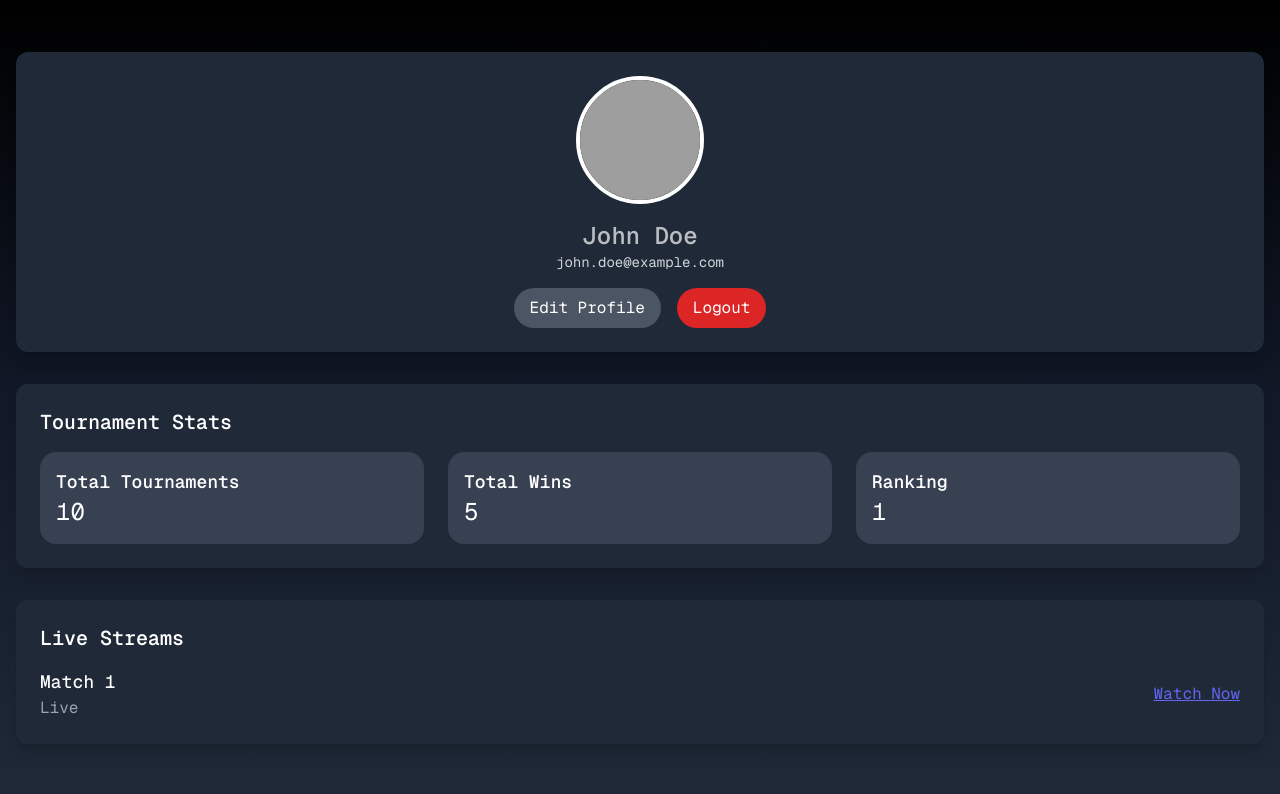
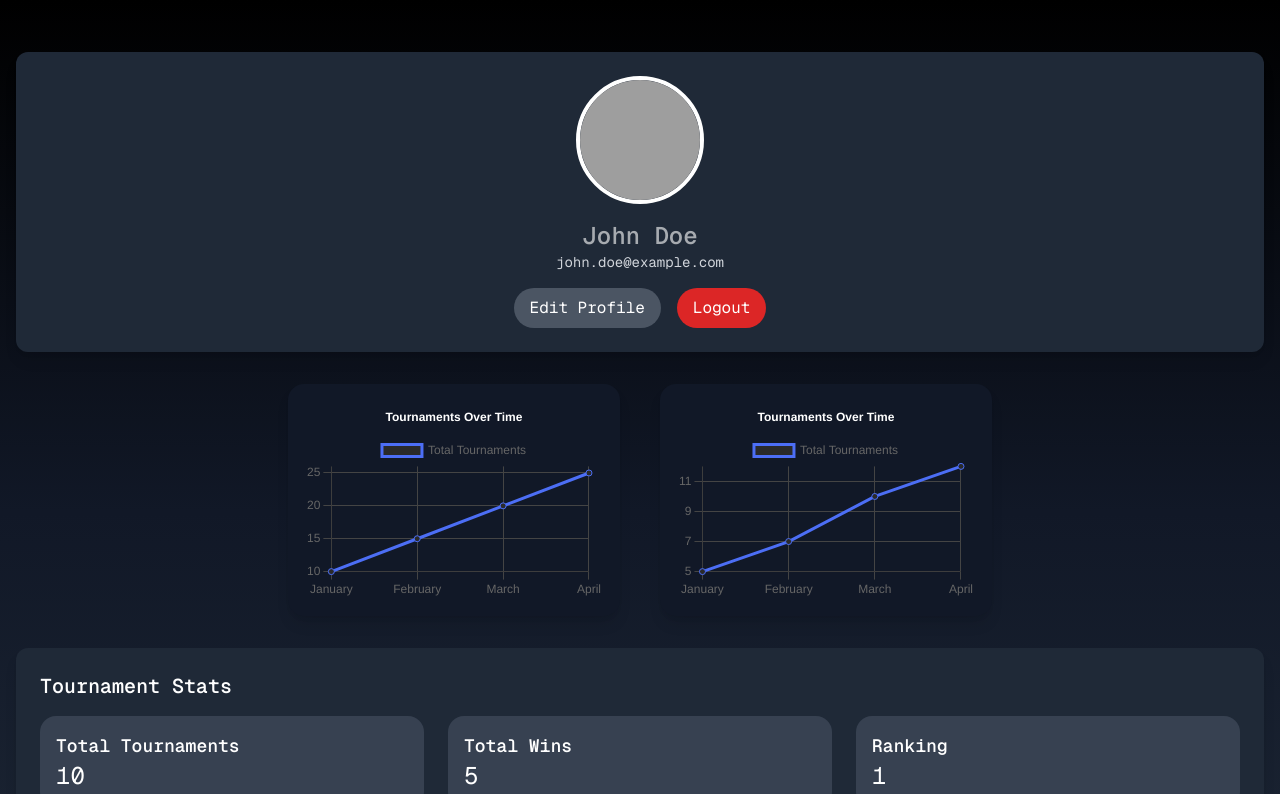
Before and after one commit to Praneeth-2602/Weekend_Knocks, a Next.js app: page /profile/1 in a window 1280 px wide. Shown: the top 794 px of the page. Built offline with nearby package versions, Linux system fonts and the light colour scheme; grey boxes are pictures that could not be loaded.

Commit message:
Added charts

```diff
--- a/app/(user)/profile/[userid]/page.tsx
+++ b/app/(user)/profile/[userid]/page.tsx
@@ -1,10 +1,11 @@
+// pages/user/[userid].tsx
 'use client'
 import { useEffect, useState } from 'react';
 import ProfileCard from '@/components/ProfileCard';
 import TournamentStats from '@/components/TournamentStats';
 import LiveStreamLink from '@/components/LiveStreamLink';
 import { useParams } from 'next/navigation';
-
+import TournamentChart from '@/components/Tournamentchart';
 // Define types for user data
 interface UserData {
   name: string;
@@ -20,7 +21,7 @@ interface UserData {
 
 const Page = () => {
   const [userData, setUserData] = useState<UserData | null>(null);
-  const {userid} = useParams();
+  const { userid } = useParams();
   console.log(userid);
 
   useEffect(() => {
@@ -56,7 +57,7 @@ const Page = () => {
   }
 
   return (
-    <div className="min-h-screen bg-gradient-to-b from-black via-gray-900 to-gray-800 text-white p-4">
+    <div className="min-h-screen bg-gradient-to-b from-black via-gray-900 to-gray-800 text-white p-4 bg-animated-gradient animate-gradient-animation">
       <div className="container mx-auto space-y-8">
         {/* Profile Header */}
         <ProfileCard
@@ -64,6 +65,26 @@ const Page = () => {
           email={userData.email}
           avatarUrl={userData.avatarUrl}
         />
+
+        <div className='flex flex-row gap-10 justify-center'>
+          <div className='hover:scale-110 transition-all' >
+            {/* Participated Tournaments Chart */}
+
+            <TournamentChart
+              labels={['January', 'February', 'March', 'April']} // Pass the labels as props
+              data={[10, 15, 20, 25]} // Pass the data for participated tournaments as props
+            />
+          </div>
+          <div className='hover:scale-110 transition-all' >
+            {/* Won Tournaments Chart */}
+            <TournamentChart
+              labels={['January', 'February', 'March', 'April']} // Pass the labels as props
+              data={[5, 7, 10, 12]} // Pass the data for won tournaments as props
+            />
+
+          </div>
+
+        </div>
 
         {/* Tournament Stats Section */}
         <TournamentStats
--- /dev/null
+++ b/components/Tournamentchart.tsx
@@ -0,0 +1,62 @@
+// components/TournamentChart.tsx
+'use client'
+import { Line } from 'react-chartjs-2';
+import { Chart as ChartJS, CategoryScale, LinearScale, PointElement, LineElement, Title, Tooltip, Legend } from 'chart.js';
+
+// Register chart.js components
+ChartJS.register(CategoryScale, LinearScale, PointElement, LineElement, Title, Tooltip, Legend);
+
+interface TournamentChartProps {
+  labels: string[];
+  data: number[];
+}
+
+const TournamentChart = ({ labels, data }: TournamentChartProps) => {
+  // Chart data and options
+  const chartData = {
+    labels,
+    datasets: [
+      {
+        label: 'Total Tournaments',
+        data,
+        borderColor: '#4c6ef5', // Line color
+        backgroundColor: '#2a2a2a', // Darker background color for the chart area
+        fill: true, // Fill under the line
+      },
+    ],
+  };
+
+  const options = {
+    responsive: true,
+    plugins: {
+      legend: {
+        position: 'top' as const,
+      },
+      title: {
+        display: true,
+        text: 'Tournaments Over Time',
+        color: '#ffffff', // Title color to stand out
+      },
+    },
+    scales: {
+      x: {
+        grid: {
+          color: '#444444', // Lighter grid lines
+        },
+      },
+      y: {
+        grid: {
+          color: '#444444', // Lighter grid lines
+        },
+      },
+    },
+  };
+
+  return (
+    <div className="bg-gray-900 p-4 rounded-lg shadow-lg" style={{ maxWidth: '600px', margin: '0 auto' }}>
+      <Line data={chartData} options={options} height={200} />
+    </div>
+  );
+};
+
+export default TournamentChart;
--- a/package.json
+++ b/package.json
@@ -33,6 +33,7 @@
     "mongoose": "^8.7.3",
     "next": "^14.2.15",
     "react": "^18",
+    "react-chartjs-2": "^5.3.0",
     "react-dom": "^18",
     "react-icons": "^5.3.0",
     "sharp": "^0.33.5",
```
Also changed, not shown: 1 other file (tests, documents, lock files or other folders).
